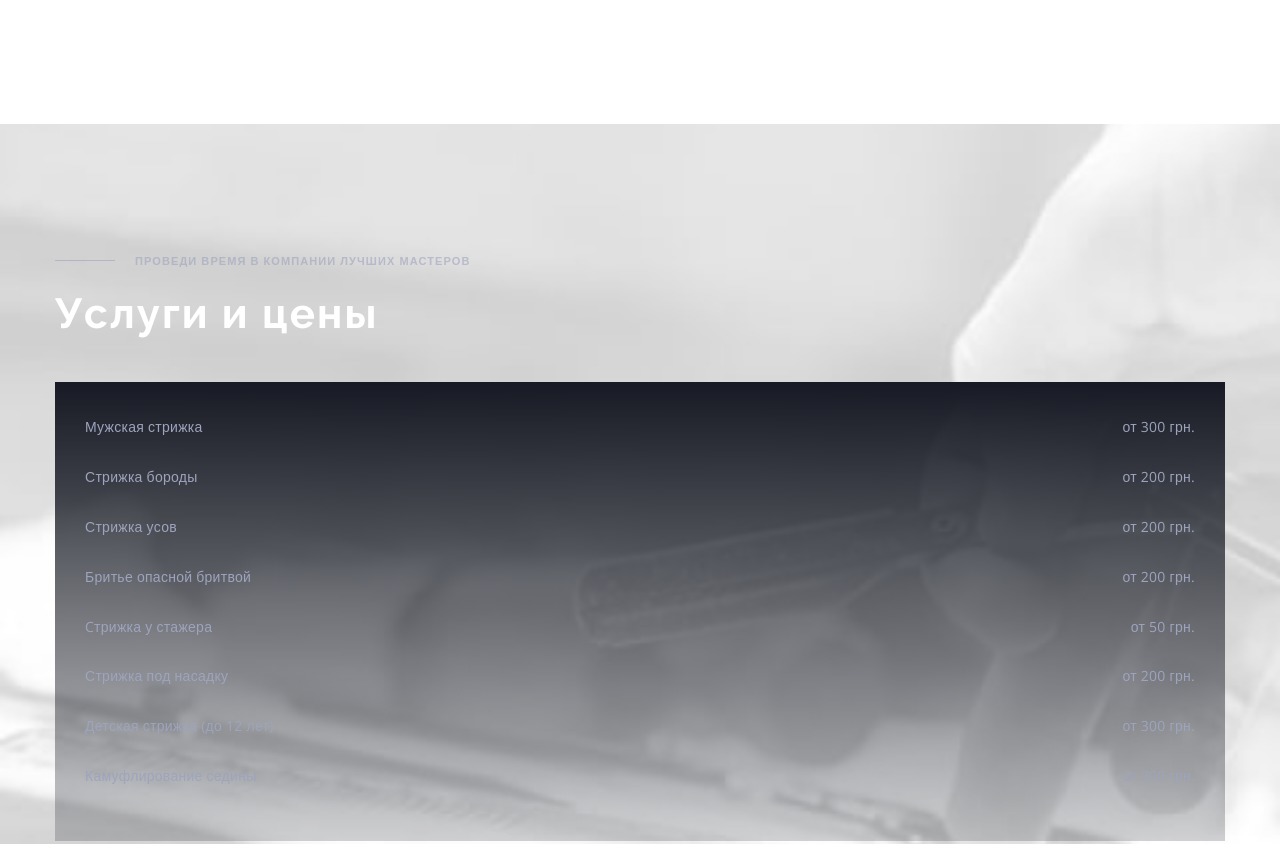
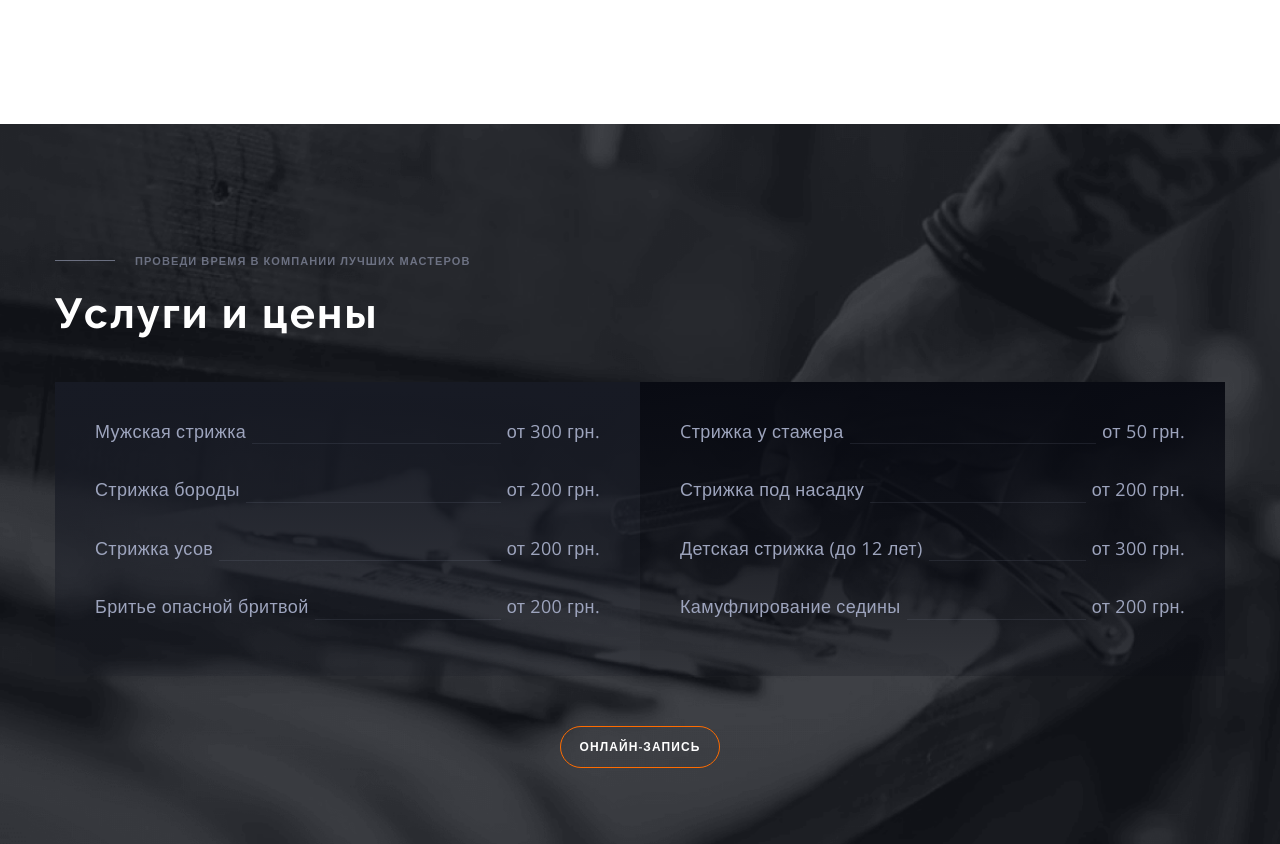
Before and after one commit to Dmytro-Chernomord/Project_HTML_CSS, a website built with Parcel: page src/index.html in a window 1280 px wide. Shown: the part 1760-2604 px from the top of the page. Built offline with nearby package versions, Linux system fonts and the light colour scheme.

Commit message:
Добавляет стили сектора Price

```diff
--- a/src/partials/price.html
+++ b/src/partials/price.html
@@ -4,30 +4,70 @@
     <h2 class="price-title">Услуги и цены</h2>
     <ul class="price-list">
       <li class="price-list-item">
-        <span>Мужская стрижка</span><span>от 300 грн.</span>
+        Мужская стрижка<span class="price-list-value">от 300 грн.</span>
       </li>
       <li class="price-list-item">
-        <span>Стрижка бороды</span><span>от 200 грн.</span>
+        Стрижка бороды<span class="price-list-value">от 200 грн.</span>
       </li>
       <li class="price-list-item">
-        <span>Стрижка усов</span><span>от 200 грн.</span>
+        Стрижка усов<span class="price-list-value">от 200 грн.</span>
       </li>
       <li class="price-list-item">
-        <span>Бритье опасной бритвой</span><span>от 200 грн.</span>
+        Бритье опасной бритвой<span class="price-list-value">от 200 грн.</span>
       </li>
       <li class="price-list-item">
-        <span>Cтрижка у стажера</span><span>от 50 грн.</span>
+        Cтрижка у стажера<span class="price-list-value">от 50 грн.</span>
       </li>
       <li class="price-list-item">
-        <span>Стрижка под насадку</span><span>от 200 грн.</span>
+        Стрижка под насадку<span class="price-list-value">от 200 грн.</span>
       </li>
       <li class="price-list-item">
-        <span>Детская стрижка (до 12 лет)</span><span>от 300 грн.</span>
+        Детская стрижка (до 12 лет)<span class="price-list-value"
+          >от 300 грн.</span
+        >
       </li>
       <li class="price-list-item">
-        <span>Камуфлирование седины</span><span>от 200 грн.</span>
+        Камуфлирование седины<span class="price-list-value">от 200 грн.</span>
       </li>
     </ul>
-    <button class="price-button" type="button">онлайн-запись</button>
+    <div class="price-list-desktop">
+      <ul class="price-list-part1">
+        <li class="price-list-item">
+          Мужская стрижка<span class="price-list-value">от 300 грн.</span>
+        </li>
+        <li class="price-list-item">
+          Стрижка бороды<span class="price-list-value">от 200 грн.</span>
+        </li>
+        <li class="price-list-item">
+          Стрижка усов<span class="price-list-value">от 200 грн.</span>
+        </li>
+        <li class="price-list-item">
+          Бритье опасной бритвой<span class="price-list-value"
+            >от 200 грн.</span
+          >
+        </li>
+      </ul>
+      <ul class="price-list-part2">
+        <li class="price-list-item">
+          Cтрижка у стажера<span class="price-list-value">от 50 грн.</span>
+        </li>
+        <li class="price-list-item">
+          Стрижка под насадку<span class="price-list-value">от 200 грн.</span>
+        </li>
+        <li class="price-list-item">
+          Детская стрижка (до 12 лет)<span class="price-list-value"
+            >от 300 грн.</span
+          >
+        </li>
+        <li class="price-list-item">
+          Камуфлирование седины<span class="price-list-value">от 200 грн.</span>
+        </li>
+      </ul>
+    </div>
+    <a href="#online-form"
+      ><button class="button-dark button-price" type="button">
+        онлайн-запись
+      </button></a
+    >
   </div>
 </section>
--- /dev/null
+++ b/src/sass/components/_button.scss
@@ -0,0 +1,46 @@
+.button-dark {
+  width: 160px;
+  padding-top: 12px;
+  padding-bottom: 12px;
+  border: 1px solid $prime-orange-color;
+  border-radius: 25px;
+  background-color: transparent;
+
+  font-weight: 600;
+  font-size: 12px;
+  line-height: 1.33;
+  letter-spacing: 0.09em;
+  text-transform: uppercase;
+
+  color: $prime-white-color;
+  cursor: pointer;
+
+  &:hover,
+  &:focus {
+    background-color: $prime-orange-color;
+  }
+}
+
+.button-light {
+  width: 160px;
+  padding-top: 12px;
+  padding-bottom: 12px;
+  border: 1px solid $prime-orange-color;
+  border-radius: 25px;
+  background-color: transparent;
+
+  font-weight: 600;
+  font-size: 12px;
+  line-height: 1.33;
+  letter-spacing: 0.09em;
+  text-transform: uppercase;
+
+  color: $prime-black-color;
+  cursor: pointer;
+
+  &:hover,
+  &:focus {
+    color: $prime-white-color;
+    background-color: $prime-orange-color;
+  }
+}
--- a/src/sass/components/_price.scss
+++ b/src/sass/components/_price.scss
@@ -1,9 +1,30 @@
 .price-section {
+  max-width: 1600px;
+  margin-left: auto;
+  margin-right: auto;
   background-color: #111319;
-  background-image: url(./../images/price-section/price-mobile-1x-min.jpg);
   background-position: center;
   background-size: cover;
   background-repeat: no-repeat;
+
+  @media screen and (max-width: 767px) {
+    background-image: url(./../images/price-section-png/price-mobile-1x-min.png);
+    @media (min-resolution: 2dppx) {
+      background-image: url(./../images/price-section-png/price-mobile-2x-min.png);
+    }
+  }
+  @media screen and (min-width: 768px) and (max-width: 1199px) {
+    background-image: url(./../images/price-section-png/price-tablet-1x-min.png);
+    @media (min-resolution: 2dppx) {
+      background-image: url(./../images/price-section-png/price-tablet-2x-min.png);
+    }
+  }
+  @media screen and (min-width: 1200px) {
+    background-image: url(./../images/price-section-png/price-desktop-1x-min.png);
+    @media (min-resolution: 2dppx) {
+      background-image: url(./../images/price-section-png/price-desktop-2x-min.png);
+    }
+  }
 }
 
 .price-subtitle {
@@ -46,36 +67,67 @@
     #171a24 0%,
     rgba(23, 26, 36, 0.2) 100%
   );
+  @media screen and (min-width: 768px) {
+    padding: 30px 40px;
+  }
+  @media screen and (min-width: 1200px) {
+    display: none;
+  }
+}
+.price-list-desktop {
+  display: flex;
+}
+.price-list-part1 {
+  width: 50%;
+  padding: 30px 40px;
+  margin-bottom: 50px;
+  background-image: linear-gradient(
+    180deg,
+    #171a24 0%,
+    rgba(23, 26, 36, 0.2) 100%
+  );
+  @media screen and (max-width: 1199px) {
+    display: none;
+  }
+}
+.price-list-part2 {
+  width: 50%;
+  padding: 30px 40px;
+  margin-bottom: 50px;
+  background-image: linear-gradient(
+    180deg,
+    #090b13 0%,
+    rgba(9, 11, 19, 0.2) 100%
+  );
+  @media screen and (max-width: 1199px) {
+    display: none;
+  }
 }
 .price-list-item {
   display: flex;
-  justify-content: space-between;
   margin-bottom: 20px;
   font-weight: 400;
   font-size: 14px;
   line-height: 2.14;
   letter-spacing: 0.02em;
   color: $light-grey-color;
+
+  @media screen and (min-width: 768px) {
+    font-size: 18px;
+  }
 }
-.price-button {
+.price-list-item::before {
+  content: '';
+  border-bottom: 1px solid rgba(157, 164, 189, 0.12);
+  flex-grow: 1;
+  order: 2;
+  margin: 0 6px 6px 6px;
+}
+.price-list-value {
+  order: 3;
+}
+.button-price {
   display: flex;
   margin: 0 auto;
-  padding: 11px 19px;
-  border: 1px solid $prime-orange-color;
-  border-radius: 25px;
-  background-color: transparent;
-
-  font-weight: 600;
-  font-size: 12px;
-  line-height: 1.33;
-  letter-spacing: 0.09em;
-  text-transform: uppercase;
-
-  color: $prime-white-color;
-  cursor: pointer;
-
-  &:hover,
-  &:focus {
-    background-color: $prime-orange-color;
-  }
+  justify-content: center;
 }
--- a/src/sass/main.scss
+++ b/src/sass/main.scss
@@ -3,6 +3,7 @@
 @import './base/placeholders.scss';
 @import './utils/visually-hiden.scss';
 @import './components/container.scss';
+@import './components/button.scss';
 @import './components/menu.scss';
 @import './components/header.scss';
 @import './components/price.scss';
```
Also changed, not shown: src/images/price-section-png/price-desktop-1x-min.png (added), src/images/price-section-png/price-desktop-2x-min.png (added), src/images/price-section-png/price-mobile-1x-min.png (added), src/images/price-section-png/price-mobile-2x-min.png (added), src/images/price-section-png/price-tablet-1x-min.png (added), src/images/price-section-png/price-tablet-2x-min.png (added).
